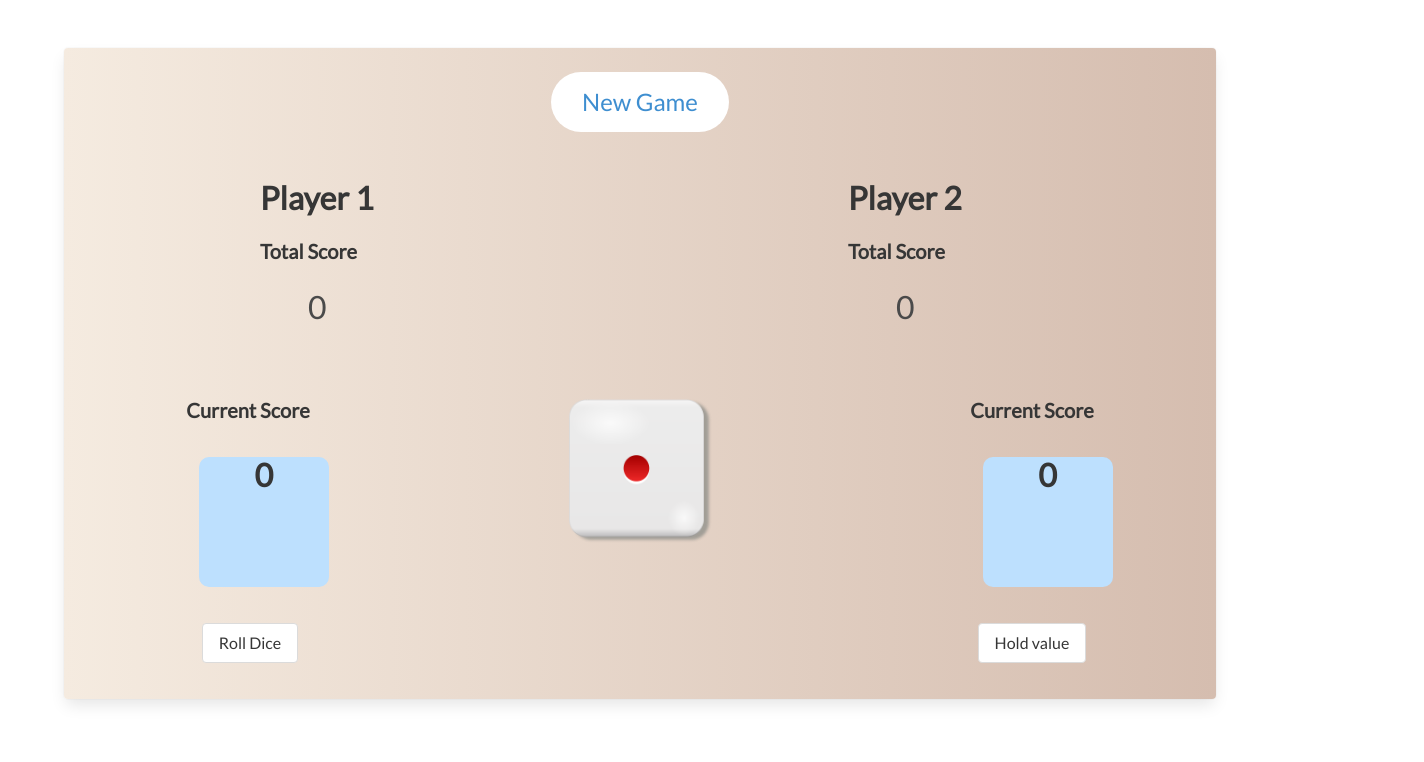
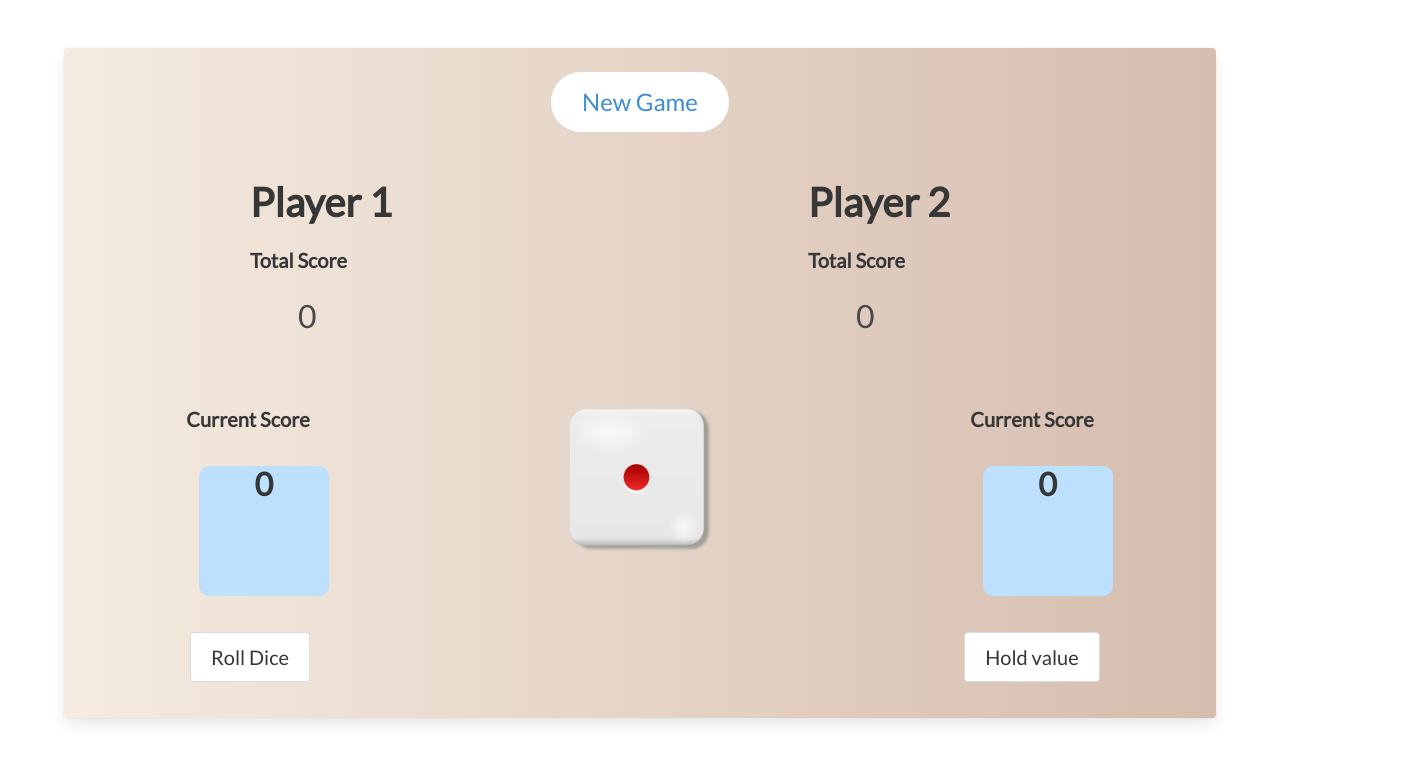
Before and after one commit to chubibobibo/projectDiceGame, a plain HTML site: page index.html in a window 1280 px wide. Shown: the whole page, 1424 px wide, since content can reach past the window. Drawn offline with nearby package versions, Linux system fonts and the light colour scheme.

Commit message:
style changes
fixed responsiveness

```diff
--- a/index.html
+++ b/index.html
@@ -14,9 +14,9 @@
 
 <body>
     <section class="section">
-        <div class="container is fluid">
-            <div class="columns">
-                <div class="column">
+        <div class="container">
+            <div class="columns main">
+                <div class="column is-mobile" id="appArea">
                     <div class="card">
                         <div class="card-content buttons is-centered">
                             <button class="button is-info is-inverted is-large is-responsive is-rounded"
@@ -26,17 +26,17 @@
 
                         <!-- player label -->
 
-                        <div class="columns is-mobile">
-                            <div class="column is-half is-offset-2 mb-6">
-                                <p class="title 2" id="playerOne">Player 1</p>
+                        <div class="columns is-mobile mr-6">
+                            <div class="column is-half-mobile is-half-tablet is-offset-2 mb-6">
+                                <p class="title 2 is-size-4-mobile" id="playerOne">Player 1</p>
 
                                 <!-- Total Score -->
 
                                 <p class="title is-5 total">Total Score</p>
                                 <p class="subtitle is-3 ml-6 mt-3 total" id="totalScore1">0</p>
                             </div>
-                            <div class="column is-half ">
-                                <p class="title 2" id="playerTwo">Player 2</p>
+                            <div class="column is-half is-mobile is-offset-">
+                                <p class="title 2 is-size-4-mobile" id="playerTwo">Player 2</p>
                                 <p class="title is-5 total">Total Score</p>
 
 
@@ -57,9 +57,9 @@
 
                             <!-- dice area -->
 
-                            <div class="column is-one-third has-text-centered diceArea">
+                            <div class="column is-one-third has-text-centered diceArea btnArea">
                                 <p class=""></p>
-                                <img src="assets/dice1.png" alt="" id="dice">
+                                <img src="assets/dice1.png" alt="" class="img is-square" id="dice">
                             </div>
                             <!--
                                 Current Score player 2 -->
@@ -76,11 +76,11 @@
 
                         <div class="columns is-mobile">
                             <div class="column is-one-third has-text-centered">
-                                <button class="button ml-1" id="rollDice">Roll Dice</button>
+                                <button class="button ml-1 is-medium is-responsive" id="rollDice">Roll Dice</button>
                             </div>
                             <div class="column is-one-third"></div>
-                            <div class="column is-one-third has-text-centered">
-                                <button class="button" id="holdValue">Hold value</button>
+                            <div class="column is-one-third has-text-centered divBtn">
+                                <button class="button is-medium is-responsive" id="holdValue">Hold value</button>
                             </div>
                         </div>
                         <div class="columns messageArea">
--- a/style.css
+++ b/style.css
@@ -354,6 +354,7 @@ body {
     align-items: center;
 }
 
+
 box1,
 box2 {
     display: inline-block;
@@ -393,6 +394,104 @@ span {
     font-family: 'Lato', sans-serif;
 }
 
+.btnArea {
+    width: 300px
+}
+
+
+
 /* .total {
     color: red;
 } */
+@media(min-width: 320px) {
+
+    #playerOne,
+    #playerTwo {
+        font-size: 25px;
+        justify-content: left;
+
+    }
+
+    .total {
+        font-size: 10px;
+    }
+
+    #scoreBox1,
+    #scoreBox2 {
+        width: 80px;
+        height: 80px;
+    }
+
+    #appArea {
+        width: 400px;
+    }
+
+
+}
+
+
+
+
+
+@media(min-width: 480px) {
+
+    #playerOne,
+    #playerTwo {
+        font-size: 30px;
+    }
+
+    .total {
+        font-size: 10px;
+    }
+
+    #scoreBox1,
+    #scoreBox2 {
+        width: 100px;
+        height: 100px;
+    }
+
+    #appArea {
+        width: 550px;
+    }
+
+
+
+
+    @media (min-width: 720px) {
+
+        #playerOne,
+        #playerTwo {
+            font-size: 35px;
+        }
+
+        #scoreBox1,
+        #scoreBox2 {
+            width: 120px;
+            height: 120px;
+        }
+
+        #appArea {
+            width: 600px;
+        }
+
+        @media (min-width: 1024px) {
+
+            #playerOne,
+            #playerTwo {
+                font-size: 40px;
+            }
+
+            #scoreBox1,
+            #scoreBox2 {
+                width: 130px;
+                height: 130px;
+            }
+
+            #appArea {
+                width: 600px;
+            }
+
+        }
+
+    }
+}
```
